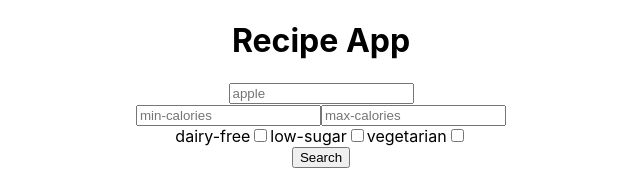
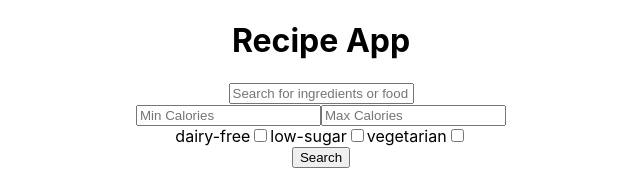
Before and after one commit to GriselSanchez/recipes-typescript, a React (Create React App) app: page / in a window 1280 px wide. Shown: the top 176 px of the page, without its empty margins (319-959 px from the left). Built offline with nearby package versions, Linux system fonts and the light colour scheme.

Commit message:
refactor

```diff
--- a/src/App.tsx
+++ b/src/App.tsx
@@ -3,11 +3,10 @@ import './App.css';
 import RecipesContainer from './components/RecipesContainer';
 import SearchBar from './components/SearchBar';
 import { APP_ID, APP_KEY } from './private-config.json';
-import RecommendedNutrients from './components/RecommendedNutrients';
 
 const myCredentials = { id: APP_ID, key: APP_KEY };
 
-interface Props {}
+interface Props { }
 
 interface State {
   ingredients: string;
@@ -16,17 +15,16 @@ interface State {
 }
 
 class App extends React.Component<Props, State> {
-  //USAR CONTEXT PARA LAS CREDENCIALES
   state: Readonly<State> = {
     ingredients: 'apple',
     calories: '',
     health: '',
   };
 
-  submitHandler = ({ ingredients, calories, labels }: any) => {
+  submitHandler = ({ ingredients, totalCalories, labels }: any) => {
     this.setState({
       ingredients: ingredients,
-      calories: calories.total,
+      calories: totalCalories,
       health: labels,
     });
   };
@@ -38,7 +36,6 @@ class App extends React.Component<Props, State> {
       <div className="App">
         <h1>Recipe App</h1>
         <SearchBar onSearchSubmit={this.submitHandler} />
-        <RecommendedNutrients />
         <RecipesContainer
           credentials={myCredentials}
           ingredients={ingredients}
--- a/src/components/Calories.tsx
+++ b/src/components/Calories.tsx
@@ -1,45 +1,57 @@
 import React from 'react';
 
 interface Props {
-  onCaloriesChange: any;
+  onCalorieChange: any;
 }
 
 interface State {
   minCalories: string;
   maxCalories: string;
+  total: string;
 }
 
 export default class Calories extends React.Component<Props, State> {
   state: Readonly<State> = {
     minCalories: '',
     maxCalories: '',
+    total: ''
   };
 
-  handleMinCalories = (event: React.ChangeEvent<HTMLInputElement>) => {
-    this.setState({ minCalories: event.target.value }, () =>
-      this.props.onCaloriesChange(this.state)
-    );
+  handleCalories = (event: React.ChangeEvent<HTMLInputElement>) => {
+    const { target: { name, value } } = event;
+    // @ts-ignore
+    this.setState({ [name]: value }, this.sendTotalCalories);
+  }
+
+  getTotalCalories = () => {
+    const { minCalories, maxCalories } = this.state;
+
+    if (minCalories && maxCalories) return `${minCalories}-${maxCalories}`;
+    else if (!maxCalories) return `${minCalories}%2B`;
+    else return maxCalories;
   };
 
-  handleMaxCalories = (event: React.ChangeEvent<HTMLInputElement>) => {
-    //recordar que setState es asincrono
-    this.setState({ maxCalories: event.target.value }, () =>
-      this.props.onCaloriesChange(this.state)
+  sendTotalCalories = () => {
+    this.setState(
+      { total: this.getTotalCalories() },
+      () => this.props.onCalorieChange('totalCalories', this.state.total)
     );
-  };
+  }
 
   render() {
     return (
       <div>
         <input
           type="number"
-          placeholder="min-calories"
-          onInput={this.handleMinCalories}
+          name="minCalories"
+          placeholder="Min Calories"
+          onInput={this.handleCalories}
         ></input>
         <input
           type="number"
-          placeholder="max-calories"
-          onInput={this.handleMaxCalories}
+          name="maxCalories"
+          placeholder="Max Calories"
+          onInput={this.handleCalories}
         ></input>
       </div>
     );
--- a/src/components/Expanded.tsx
+++ b/src/components/Expanded.tsx
@@ -75,13 +75,13 @@ export default class Expanded extends React.Component<Props, State> {
         <button onClick={this.handleClick}>More Details</button>
         <ul>
           {healthLabels.map((label: string) => (
-            <li>{label}</li>
+            <li key={label}>{label}</li>
           ))}
         </ul>
 
         <ul>
           {nutrition.map((elem: Nutrient) => (
-            <li>{`${elem.label}: ${elem.quantity.toFixed(2)}${elem.unit}`}</li>
+            <li key={elem.label}>{`${elem.label}: ${elem.quantity.toFixed(2)}${elem.unit}`}</li>
           ))}
         </ul>
       </div>
--- a/src/components/HealthLabels.tsx
+++ b/src/components/HealthLabels.tsx
@@ -5,7 +5,7 @@ interface State {
 }
 
 interface Props {
-  onLabelsChange: any;
+  onLabelChange: any;
 }
 export default class HealthLabels extends Component<Props, State> {
   state: Readonly<State> = {
@@ -13,16 +13,15 @@ export default class HealthLabels extends Component<Props, State> {
   };
 
   handleCheckbox = (event: React.ChangeEvent<HTMLInputElement>) => {
-    let labels = this.state.labels;
-    const value = event.target.value;
+    let newLabels;
+    const { labels } = this.state;
+    const { value, checked } = event.target;
 
-    event.target.checked
-      ? (labels = [...labels, value])
-      : (labels = labels.filter((l) => l !== value));
+    checked
+      ? (newLabels = [...labels, value])
+      : (newLabels = labels.filter((l) => l !== value));
 
-    this.setState({ labels: labels }, () =>
-      this.props.onLabelsChange(this.state.labels)
-    );
+    this.setState({ labels: newLabels }, () => this.props.onLabelChange('labels', this.state.labels.join('%')));
   };
 
   render() {
--- /dev/null
+++ b/src/components/Ingredients.tsx
@@ -0,0 +1,35 @@
+import React, { Component } from 'react';
+
+interface Props {
+    onIngredientChange: any;
+}
+
+interface State {
+    ingredients: string
+}
+
+
+export default class Ingredients extends Component<Props, State> {
+    state: Readonly<State> = {
+        ingredients: '',
+    };
+
+    handleInput = (event: React.ChangeEvent<HTMLInputElement>) => {
+        this.setState(
+            { ingredients: encodeURI(event.target.value) },
+            () => this.props.onIngredientChange('ingredients', this.state.ingredients)
+        );
+    };
+
+    render() {
+        return (
+            <div>
+                <input
+                    type="text"
+                    placeholder="Search for ingredients or food"
+                    onChange={this.handleInput}
+                />
+            </div>
+        );
+    }
+}
--- a/src/components/Nutrients.tsx
+++ b/src/components/Nutrients.tsx
@@ -8,9 +8,7 @@ const Nutrients = (props: { nutrients: any }) => {
     return clean;
   };
 
-  let nutrients: any = cleanNutrients(props.nutrients);
-
-  const { ENERC_KCAL, PROCNT, FAT, CHOCDF, FIBTG } = nutrients;
+  const { ENERC_KCAL, PROCNT, FAT, CHOCDF, FIBTG } = cleanNutrients(props.nutrients);
 
   return (
     <div>
--- a/src/components/RecipesContainer.tsx
+++ b/src/components/RecipesContainer.tsx
@@ -29,16 +29,24 @@ class RecipesContainer extends React.Component<Props, State> {
   }
 
   componentDidUpdate(prevProps: Props) {
-    if (prevProps !== this.props) this.getRecipes(this.props.credentials);
+    if (prevProps !== this.props) this.getRecipes();
   }
 
-  async getRecipes(cred: Credential) {
-    console.log(this.props);
-    const res = await fetch(
-      `${baseURL}ingr=${this.props.ingredients}&calories=${this.props.calories}&health=${this.props.health}&app_id=${cred.id}&app_key=${cred.key}`
-    );
+  async getRecipes() {
+    const query = this.getQuery();
+    const res = await fetch(query);
     const data = await res.json();
     this.setState({ recipes: data.hints });
+  }
+
+  getQuery = () => {
+    const { calories, health, ingredients } = this.props;
+    let query = `${baseURL}ingr=${ingredients}`;
+
+    if (calories) query = `${query}&calories=${calories}`;
+    if (health) query = `${query}&health=${health}`;
+
+    return `${query}&app_id=${this.props.credentials.id}&app_key=${this.props.credentials.key}`
   }
 
   render() {
@@ -46,11 +54,12 @@ class RecipesContainer extends React.Component<Props, State> {
       <div>
         {this.state.recipes.map((recipe: any) => (
           <Recipe
-            key={recipe.food.id}
+            key={recipe.food.foodId}
             recipe={recipe}
             credentials={this.props.credentials}
           />
-        ))}
+        )
+        )}
       </div>
     );
   }
--- a/src/components/RecommendedNutrients.tsx
+++ /dev/null
@@ -1,7 +0,0 @@
-import React, { Component } from 'react';
-
-export default class RecommendedNutrients extends Component {
-  render() {
-    return <div></div>;
-  }
-}
--- a/src/components/SearchBar.tsx
+++ b/src/components/SearchBar.tsx
@@ -1,71 +1,40 @@
 import React from 'react';
 import Calories from './Calories';
 import HealthLabels from './HealthLabels';
+import Ingredients from './Ingredients';
 interface Props {
   onSearchSubmit: any;
 }
 
 interface State {
   ingredients: string;
-  calories: { min: string; max: string; total: string };
+  totalCalories: string;
   labels: string;
 }
 
 class SearchBar extends React.Component<Props, State> {
   state: Readonly<State> = {
     ingredients: 'apple',
-    calories: { min: '', max: '', total: '' },
+    totalCalories: '',
     labels: '',
   };
 
-  handleInput = (event: React.ChangeEvent<HTMLInputElement>) => {
-    this.setState({ ingredients: event.target.value });
-  };
-
-  handleCalories = ({ minCalories, maxCalories }: any) => {
-    //doesnt work if i dont enter calories
-    this.setState({
-      calories: {
-        min: minCalories,
-        max: maxCalories,
-        total: this.getTotalCalories(minCalories, maxCalories),
-      },
-    });
-  };
-
-  getTotalCalories = (minCalories: any, maxCalories: any) => {
-    if (minCalories && maxCalories) return `${minCalories}-${maxCalories}`;
-    else if (!maxCalories) return `${minCalories}%2B`;
-    else return maxCalories;
-  };
-
-  setFinalIngredients = (ingredients: string) => {
-    this.setState({ ingredients: encodeURI(ingredients) });
-  };
-
-  handleLabels = (labels: string[]) => {
-    this.setState({ labels: labels.join('%') }, () =>
-      console.log('2' + this.state.labels)
-    );
-  };
+  handleInput = (field: string, value: string) => {
+    // @ts-ignore
+    this.setState({ [field]: value });
+  }
 
   handleSubmit = (event: React.FormEvent<HTMLFormElement>) => {
     event.preventDefault();
-    this.setFinalIngredients(this.state.ingredients);
     this.props.onSearchSubmit(this.state);
-    console.log(`lifted up ${this.state.labels}`);
   };
 
   render() {
     return (
       <form onSubmit={this.handleSubmit}>
-        <input
-          type="text"
-          placeholder={this.state.ingredients}
-          onChange={this.handleInput}
-        />
-        <Calories onCaloriesChange={this.handleCalories} />
-        <HealthLabels onLabelsChange={this.handleLabels} />
+        <Ingredients onIngredientChange={this.handleInput} />
+        <Calories onCalorieChange={this.handleInput} />
+        <HealthLabels onLabelChange={this.handleInput} />
         <button type="submit">Search</button>
       </form>
     );
```
Also changed, not shown: src/setupTests.ts (deleted, +0 -5 lines).
